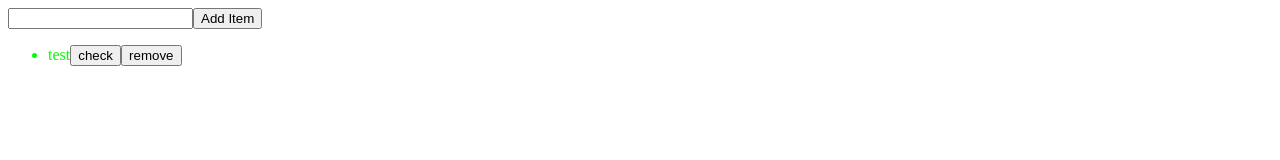
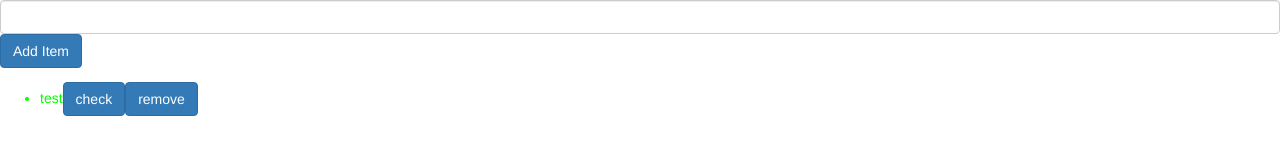
Before and after one commit to colinferris95/react-tutorial, a React app: page / in a window 1280 px wide. Built offline with nearby package versions, Linux system fonts and the light colour scheme.

Commit message:
more styles

```diff
--- a/index.html
+++ b/index.html
@@ -1,3 +1,5 @@
 <!-- index.html -->
+<!-- Latest compiled and minified CSS -->
+<link rel="stylesheet" href="https://maxcdn.bootstrapcdn.com/bootstrap/3.3.7/css/bootstrap.min.css" integrity="sha384-BVYiiSIFeK1dGmJRAkycuHAHRg32OmUcww7on3RYdg4Va+PmSTsz/K68vbdEjh4u" crossorigin="anonymous">
 <div id="app"></div>
 <script src="./bundle.js"></script>
--- a/index.js
+++ b/index.js
@@ -83,16 +83,16 @@ class InputHello extends React.Component {
 
     return (
 		<div>
-
-
+		<ReactBootstrap.Form inline>
+		<ReactBootstrap.FormGroup controlId="formInlineName">
 			<ReactBootstrap.FormControl  type="text" value={this.state.value} onChange={this.handleChange} />
-
+		</ReactBootstrap.FormGroup>
 
 			<ReactBootstrap.Button onClick={this.handleSubmit}>
 				Add Item
 			</ReactBootstrap.Button>
 
-
+		</ReactBootstrap.Form>
 
 		<ul>
 		{this.state.array.map((item,index) =>
```
